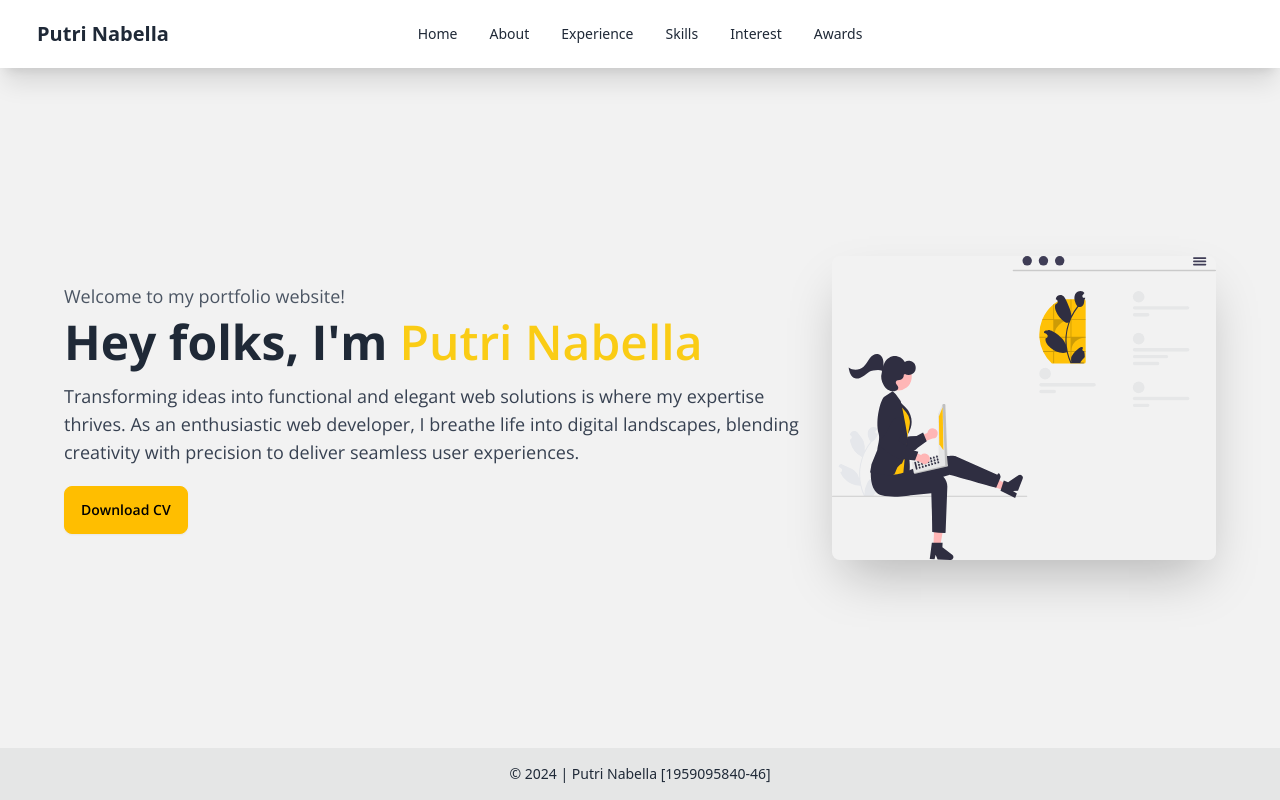
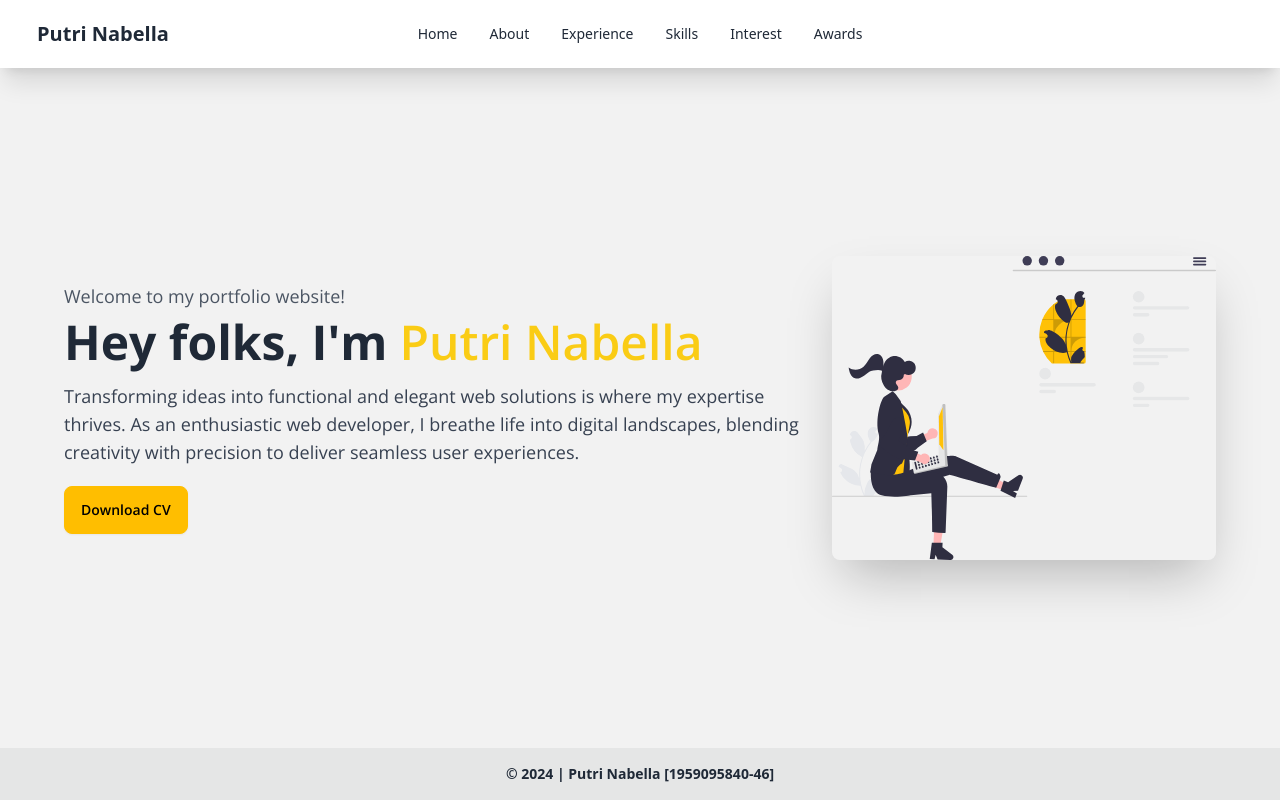
Before and after one commit to putrinabella/react-portfolio, a React (Vite) app: page / in a window 1280 px wide. Built offline with nearby package versions, Linux system fonts and the light colour scheme.

Commit message:
feat: update footer

```diff
--- a/src/components/Footer.jsx
+++ b/src/components/Footer.jsx
@@ -1,6 +1,6 @@
 const Footer = () => {
   return (
-    <footer className="footer footer-center bg-base-300 text-base-content p-4">
+    <footer className="footer footer-center bg-base-300 text-base-content p-4 font-bold">
       <aside>
         <p>&copy; 2024 | Putri Nabella [1959095840-46]</p>
       </aside>
```
